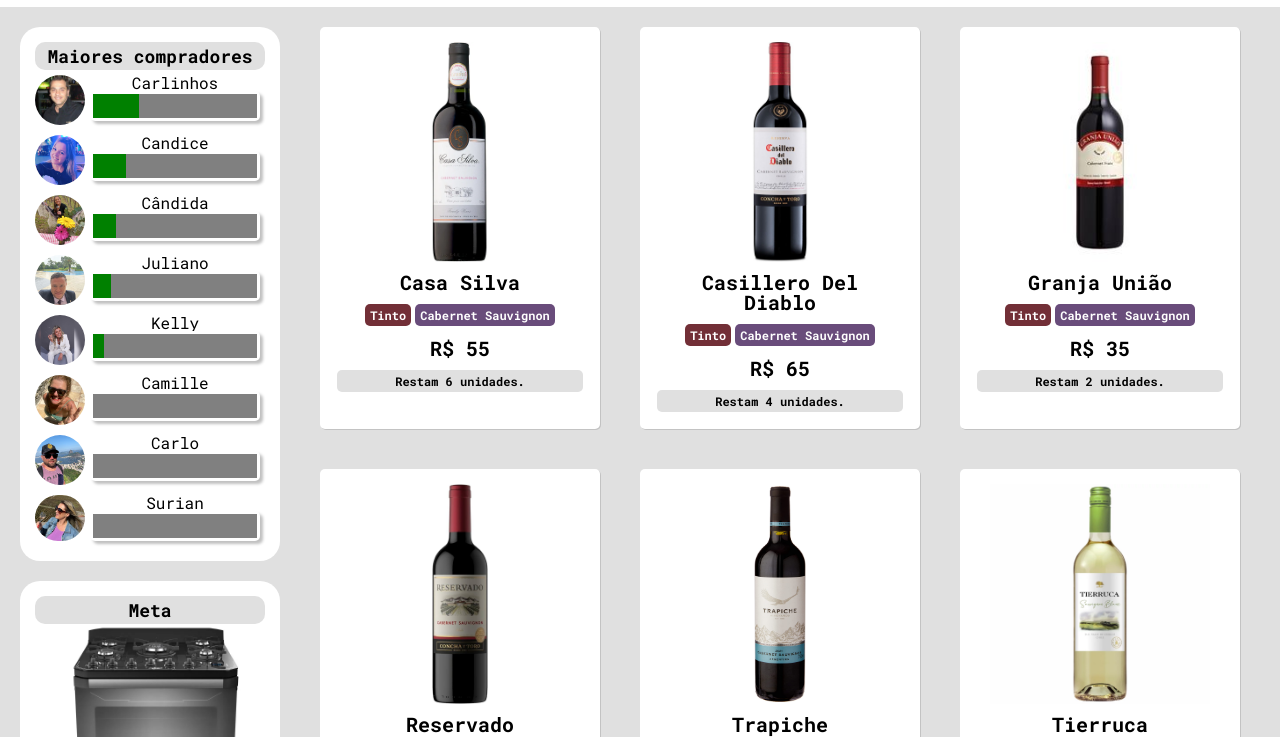
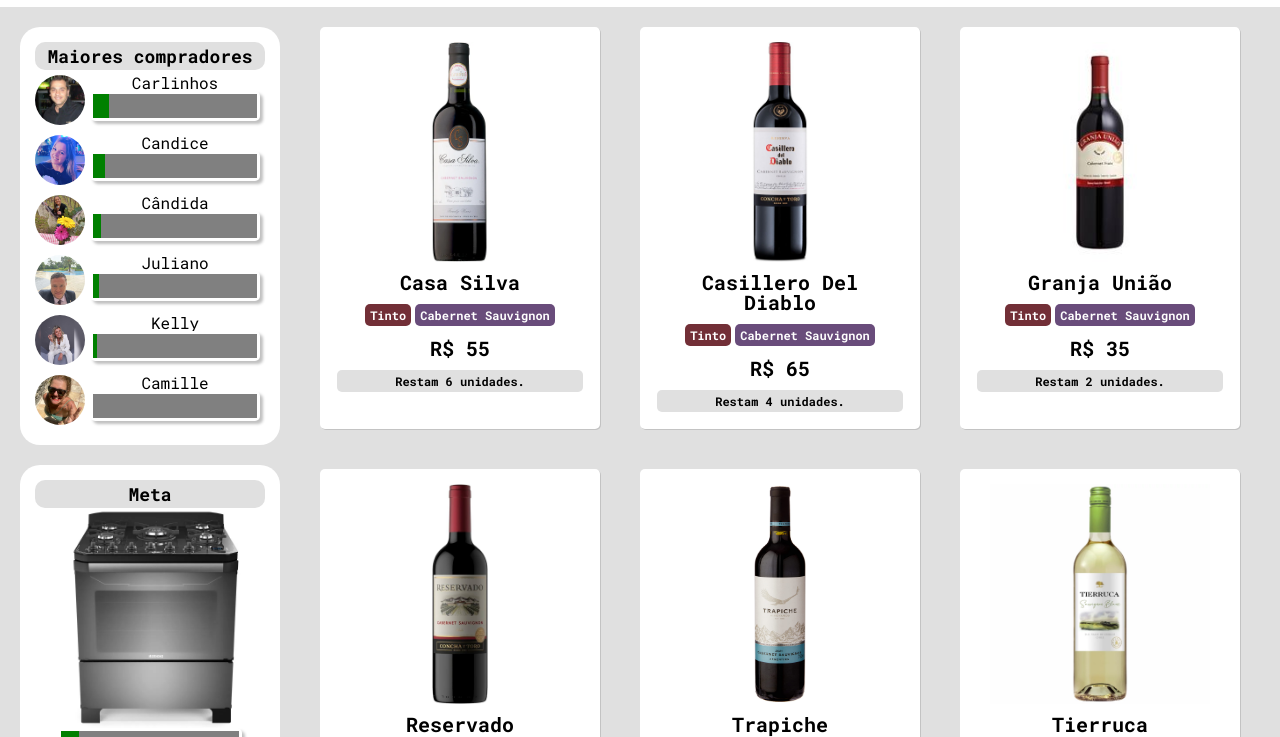
Before and after one commit to cassjonnes/vinho_loja, a website: page index.html in a window 1280 px wide. Shown: the part 63-800 px from the top of the page. Drawn offline with Linux system fonts and the light colour scheme.

Commit message:
fonte de dados meta e maiores compradores

```diff
--- a/index.html
+++ b/index.html
@@ -24,71 +24,15 @@
                     <h2>Filtros</h2>
                     <p>Em breve</p>
                 </div>
-                <div class="top">
+                <div class="top" id="top">
                     <h2>Maiores compradores</h2>
-                    <div class="top__usuario">
-                        <img src="./img/carlinhos.jpeg" alt="imagem">
-                        <div class="usuario__info">
-                            <h3>Carlinhos</h3>
-                            <progress id="progress" min="0" step="1" max="500" value="140">140</progress>
-                        </div>
-                    </div>
-                    <div class="top__usuario">
-                        <img src="./img/candice.jpeg" alt="imagem">
-                        <div class="usuario__info">
-                            <h3>Candice</h3>
-                            <progress id="progress" min="0" step="1" max="500" value="100">100</progress>
-                        </div>
-                    </div>
-                    <div class="top__usuario">
-                        <img src="./img/candida.jpeg" alt="imagem">
-                        <div class="usuario__info">
-                            <h3>Cândida</h3>
-                            <progress id="progress" min="0" step="1" max="500" value="70">70</progress>
-                        </div>
-                    </div>
-                    <div class="top__usuario">
-                        <img src="./img/juliano.jpeg" alt="imagem">
-                        <div class="usuario__info">
-                            <h3>Juliano</h3>
-                            <progress id="progress" min="0" step="1" max="500" value="55">55</progress>
-                        </div>
-                    </div>
-                    <div class="top__usuario">
-                        <img src="./img/kelly.jpeg" alt="imagem">
-                        <div class="usuario__info">
-                            <h3>Kelly</h3>
-                            <progress id="progress" min="0" step="1" max="500" value="35">35</progress>
-                        </div>
-                    </div>
-                    <div class="top__usuario">
-                        <img src="./img/camille.png" alt="imagem">
-                        <div class="usuario__info">
-                            <h3>Camille</h3>
-                            <progress id="progress" min="0" step="1" max="500" value="0">0</progress>
-                        </div>
-                    </div>
-                    <div class="top__usuario">
-                        <img src="./img/Carlo.png" alt="imagem">
-                        <div class="usuario__info">
-                            <h3>Carlo</h3>
-                            <progress id="progress" min="0" step="1" max="500" value="0">0</progress>
-                        </div>
-                    </div>
-                    <div class="top__usuario">
-                        <img src="./img/surian.jpeg" alt="imagem">
-                        <div class="usuario__info">
-                            <h3>Surian</h3>
-                            <progress id="progress" min="0" step="1" max="500" value="0">0</progress>
-                        </div>
-                    </div>
                 </div>
-                <div class="meta">
+                <div class="meta" id="meta">
                     <h2>Meta</h2>
-                    <div class="fogao__imagem">
+                    <!-- <div class="fogao__imagem">
                         <img src="./img/fogao.jpeg" alt="foto do fogão">
                     </div>
-                    <progress  style="height: 26px; width: 160px" id="progress" min="0" step="1" max="1400" value="55">55</progress>
+                    <progress  style="height: 26px; width: 160px" id="progress" min="0" step="1" max="1400" value="55">55</progress> -->
                 </div>
             </div>
             <div class="garrafas" id="garrafas">
@@ -97,4 +41,6 @@
     </main>
 </body>
 <script src="./js/main.js"></script>
+<script src="./js/maioresCompradores.js"></script>
+<script src="./js/meta.js"></script>
 </html>
--- /dev/null
+++ b/js/maioresCompradores.js
@@ -0,0 +1,72 @@
+let arrayObjetos = [{
+    nome: 'Carlinhos',
+    avatar: './img/carlinhos.jpeg',
+    valorGasto: 140
+},
+{
+    nome: 'Candice',
+    avatar: './img/candice.jpeg',
+    valorGasto: 100
+},
+{
+    nome: 'Cândida',
+    avatar: './img/candida.jpeg',
+    valorGasto: 70
+},
+{
+    nome: 'Camille',
+    avatar: './img/camille.png',
+    valorGasto: 0
+},
+{
+    nome: 'Juliano',
+    avatar: './img/juliano.jpeg',
+    valorGasto: 55
+},
+{
+    nome: 'Kelly',
+    avatar: './img/kelly.jpeg',
+    valorGasto: 35
+}]
+
+listaOrdenada = arrayObjetos.sort(function(b, a) {
+    return a.valorGasto - b.valorGasto;
+  });
+
+for(i = 0; i < arrayObjetos.length; i++){
+
+    montaRanking(
+        i,
+        listaOrdenada[i].nome,
+        listaOrdenada[i].avatar,
+        listaOrdenada[i].valorGasto);
+
+}
+
+function montaRanking(i,nome, avatar, valorGasto) {
+
+    let areaTop = document.getElementById('top');
+
+    let novoCard = document.createElement("div");
+    novoCard.classList.add('top__usuario');
+    areaTop.appendChild(novoCard);
+
+    let usuarioAvatar = document.createElement("img");
+    usuarioAvatar.src = avatar;
+    novoCard.appendChild(usuarioAvatar);
+
+    let usuarioDados = document.createElement("div");
+    usuarioDados.classList.add('usuario__info');
+    novoCard.appendChild(usuarioDados);
+
+    let nomeUsuario = document.createElement("h3");
+    let nomeUsuarioTexto = document.createTextNode(`${nome}`);
+    nomeUsuario.appendChild(nomeUsuarioTexto);
+    usuarioDados.appendChild(nomeUsuario);
+
+    let barraProgresso = document.createElement("progress");
+    barraProgresso.min = 0;
+    barraProgresso.max = 1400;
+    barraProgresso.value = valorGasto;
+    usuarioDados.appendChild(barraProgresso);
+}
--- /dev/null
+++ b/js/meta.js
@@ -0,0 +1,64 @@
+let users = [{
+    nome: 'Carlinhos',
+    avatar: './img/carlinhos.jpeg',
+    valorGasto: 140
+},
+{
+    nome: 'Candice',
+    avatar: './img/candice.jpeg',
+    valorGasto: 100
+},
+{
+    nome: 'Cândida',
+    avatar: './img/candida.jpeg',
+    valorGasto: 70
+},
+{
+    nome: 'Camille',
+    avatar: './img/camille.png',
+    valorGasto: 0
+},
+{
+    nome: 'Juliano',
+    avatar: './img/juliano.jpeg',
+    valorGasto: 55
+},
+{
+    nome: 'Kelly',
+    avatar: './img/kelly.jpeg',
+    valorGasto: 35
+}]
+
+let meta = {
+    imagem: './img/fogao.jpeg',
+    valor: 1400
+}
+
+let sum = 0;
+
+function soma (array){
+    for(let i = 0; i < array.length; i++){
+        sum += array[i].valorGasto;
+    return sum;
+    }
+};
+
+ montaMeta(soma(users), meta.imagem, meta.valor)
+
+ function montaMeta(valorTotal, imagem, metaValor) {
+    let areaMeta = document.getElementById('meta');
+
+    let divImagem = document.createElement("div");
+    divImagem.classList.add('fogao__imagem');
+    areaMeta.appendChild(divImagem);
+
+    let metaImagem_foto = document.createElement("img");
+    metaImagem_foto.src = imagem;
+    divImagem.appendChild(metaImagem_foto);
+
+    let barraProgresso = document.createElement("progress");
+    barraProgresso.min = 0;
+    barraProgresso.max = metaValor;
+    barraProgresso.value = valorTotal;
+    areaMeta.appendChild(barraProgresso);
+ };
```
Also changed, not shown: img/Carlo.png (deleted), img/surian.jpeg (deleted).
